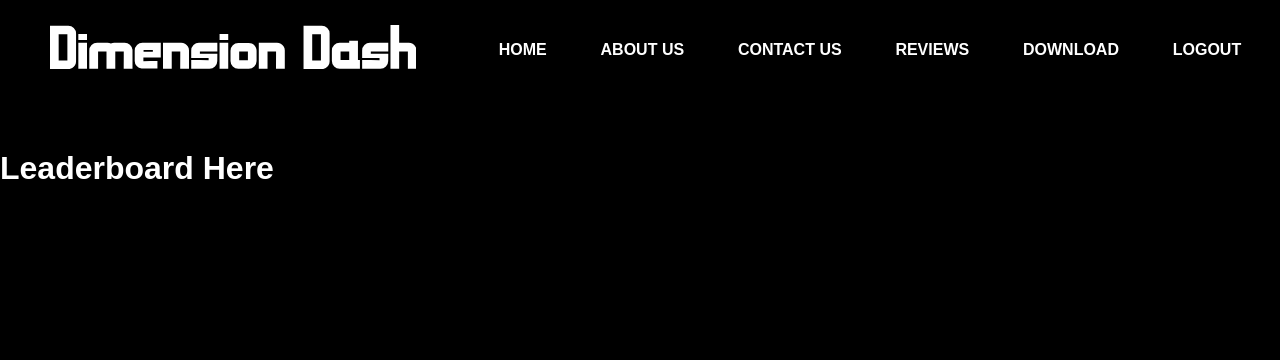
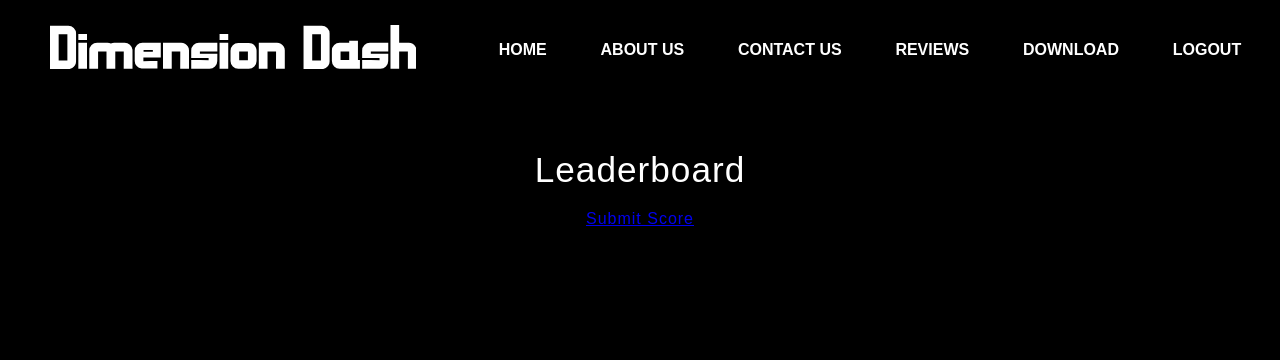
Before and after one commit to nickconnors/DimensionDash, a Django app: page / in a window 1280 px wide. Shown: the top 360 px of the page. Run offline with Django 4.2, Linux system fonts and the light colour scheme; the visitor is signed in with stand-in values (Sample User, id 1).

Commit message:
Added leaderboard

```diff
--- a/project/app/admin.py
+++ b/project/app/admin.py
@@ -1,4 +1,5 @@
 from django.contrib import admin
-from .models import Review
+from .models import Review, UserScore
 
 admin.site.register(Review)
+admin.site.register(UserScore)
--- a/project/app/models.py
+++ b/project/app/models.py
@@ -13,3 +13,7 @@
     user = models.ForeignKey(User, on_delete=models.CASCADE)
     rating = models.PositiveSmallIntegerField(choices=RATINGS)
     review_text = models.TextField()
+
+class UserScore(models.Model):
+    user = models.ForeignKey(User, on_delete=models.CASCADE)
+    highscore = models.IntegerField()
--- /dev/null
+++ b/project/app/static/leaderboard.css
@@ -0,0 +1,58 @@
+#container {
+    margin-top: 100px;
+    display: flex;
+    justify-content: center;
+    align-items: center;
+    flex-direction: column;
+    width: 100%;
+}
+
+.leaderboard-heading {
+    letter-spacing: 1px;
+    margin: 30px 0px;
+    padding: 10px 20px;
+    display: flex;
+    flex-direction: column;
+    justify-content: center;
+    align-items: center;
+}
+
+.leaderboard-heading h1 {
+    font-size: 2.2rem;
+    font-weight: 500;
+    color: #ffffff;
+    padding: 10px 20px;
+    margin-bottom: 10px;
+}
+
+.review-heading .submit-score {
+    font-size: 1.0rem;
+    font-weight: 400;
+    background-color: #202020;
+    color: #ffffff;
+    padding: 10px 20px;
+}
+
+.leaderboard-row {
+    display: flex;
+    flex-direction: row;
+    justify-content: center;
+    border-bottom: 1px solid #AFAFAF;
+    width: 25%;
+    line-height: 45px;
+  }
+
+  .user {
+    display: flex;
+    flex-direction: column;
+    width: 75%;
+    color: white;
+  }
+
+  .score {
+    display: flex;
+    flex-direction: column;
+    width: 25%;
+    color: white;
+    text-align: right;
+  }
--- a/project/app/templates/index.html
+++ b/project/app/templates/index.html
@@ -1,142 +1,19 @@
 {% extends "base.html" %}
 {% block content %}
-<h1 style="margin-top: 150px; color: white">Leaderboard Here</h1>
-<!-- <div class="container">
-    <div class="row">
-    <div class="hexagon"></div>
-    <div class="hexagon"></div>
-    <div class="hexagon"></div>
-    <div class="hexagon"></div>
-    <div class="hexagon"></div>
-    <div class="hexagon"></div>
-    <div class="hexagon"></div>
-    <div class="hexagon"></div>
-    <div class="hexagon"></div>
-    <div class="hexagon"></div>
-    <div class="hexagon"></div>
-    <div class="hexagon"></div>
-    <div class="hexagon"></div>
-    <div class="hexagon"></div>
-    <div class="hexagon"></div>
+{% load static %}
+<link rel="stylesheet" type="text/css" href="{% static 'leaderboard.css' %}">
+<div id="container">
+    <div class="leaderboard-heading">
+        <h1>Leaderboard</h1>
+        {% if user.is_authenticated %}
+            <a class="submit-score" href="{% url 'submit_score' %}">Submit Score</a>
+        {% endif %}
     </div>
-    <div class="row">
-        <div class="hexagon"></div>
-        <div class="hexagon"></div>
-        <div class="hexagon"></div>
-        <div class="hexagon"></div>
-        <div class="hexagon"></div>
-        <div class="hexagon"></div>
-        <div class="hexagon"></div>
-        <div class="hexagon"></div>
-        <div class="hexagon"></div>
-        <div class="hexagon"></div>
-        <div class="hexagon"></div>
-        <div class="hexagon"></div>
-        <div class="hexagon"></div>
-        <div class="hexagon"></div>
-        <div class="hexagon"></div>
-        </div>
-        <div class="row">
-            <div class="hexagon"></div>
-            <div class="hexagon"></div>
-            <div class="hexagon"></div>
-            <div class="hexagon"></div>
-            <div class="hexagon"></div>
-            <div class="hexagon"></div>
-            <div class="hexagon"></div>
-            <div class="hexagon"></div>
-            <div class="hexagon"></div>
-            <div class="hexagon"></div>
-            <div class="hexagon"></div>
-            <div class="hexagon"></div>
-            <div class="hexagon"></div>
-            <div class="hexagon"></div>
-            <div class="hexagon"></div>
-            </div>
 
-            <div class="row">
-                <div class="hexagon"></div>
-                <div class="hexagon"></div>
-                <div class="hexagon"></div>
-                <div class="hexagon"></div>
-                <div class="hexagon"></div>
-                <div class="hexagon"></div>
-                <div class="hexagon"></div>
-                <div class="hexagon"></div>
-                <div class="hexagon"></div>
-                <div class="hexagon"></div>
-                <div class="hexagon"></div>
-                <div class="hexagon"></div>
-                <div class="hexagon"></div>
-                <div class="hexagon"></div>
-                <div class="hexagon"></div>
-                </div>
-                <div class="row">
-                    <div class="hexagon"></div>
-                    <div class="hexagon"></div>
-                    <div class="hexagon"></div>
-                    <div class="hexagon"></div>
-                    <div class="hexagon"></div>
-                    <div class="hexagon"></div>
-                    <div class="hexagon"></div>
-                    <div class="hexagon"></div>
-                    <div class="hexagon"></div>
-                    <div class="hexagon"></div>
-                    <div class="hexagon"></div>
-                    <div class="hexagon"></div>
-                    <div class="hexagon"></div>
-                    <div class="hexagon"></div>
-                    <div class="hexagon"></div>
-                    </div>
-                    <div class="row">
-                        <div class="hexagon"></div>
-                        <div class="hexagon"></div>
-                        <div class="hexagon"></div>
-                        <div class="hexagon"></div>
-                        <div class="hexagon"></div>
-                        <div class="hexagon"></div>
-                        <div class="hexagon"></div>
-                        <div class="hexagon"></div>
-                        <div class="hexagon"></div>
-                        <div class="hexagon"></div>
-                        <div class="hexagon"></div>
-                        <div class="hexagon"></div>
-                        <div class="hexagon"></div>
-                        <div class="hexagon"></div>
-                        <div class="hexagon"></div>
-                        </div>
-                        <div class="row">
-                            <div class="hexagon"></div>
-                            <div class="hexagon"></div>
-                            <div class="hexagon"></div>
-                            <div class="hexagon"></div>
-                            <div class="hexagon"></div>
-                            <div class="hexagon"></div>
-                            <div class="hexagon"></div>
-                            <div class="hexagon"></div>
-                            <div class="hexagon"></div>
-                            <div class="hexagon"></div>
-                            <div class="hexagon"></div>
-                            <div class="hexagon"></div>
-                            <div class="hexagon"></div>
-                            <div class="hexagon"></div>
-                            <div class="hexagon"></div>
-                            </div>
-                            <div class="row">
-                                <div class="hexagon"></div>
-                                <div class="hexagon"></div>
-                                <div class="hexagon"></div>
-                                <div class="hexagon"></div>
-                                <div class="hexagon"></div>
-                                <div class="hexagon"></div>
-                                <div class="hexagon"></div>
-                                <div class="hexagon"></div>
-                                <div class="hexagon"></div>
-                                <div class="hexagon"></div>
-                                <div class="hexagon"></div>
-                                <div class="hexagon"></div>
-                                <div class="hexagon"></div>
-                                <div class="hexagon"></div>
-                                <div class="hexagon"></div>
-                                </div> -->
+    {% for user_score in user_scores  %}
+    <div class="leaderboard-row">
+        <div class="user">{{ user_score.user.username }}</div><div class="score">{{ user_score.highscore }}</div>
+    </div>
+    {% endfor %}
+</div>
 {% endblock %}
--- a/project/app/urls.py
+++ b/project/app/urls.py
@@ -10,5 +10,6 @@
     path("logout/", views.logoutUser, name="logout"),
     path("register/", views.registerUser, name="register"),
     path("about/", views.about, name="about"),
-    path("download/", views.download, name="download")
+    path("download/", views.download, name="download"),
+    path("submit_score/", views.submit_score, name="submit_score")
 ]
--- a/project/app/views.py
+++ b/project/app/views.py
@@ -5,10 +5,15 @@
 from .forms import LoginForm, SignupForm, ContactForm, ReviewForm
 from django.core.mail import send_mail
 from django.conf import settings
-from .models import Review
+from .models import Review, UserScore
+from django.views.decorators.csrf import csrf_exempt
+
 
 def index(request):
-    return render(request, 'index.html')
+    scores = UserScore.objects.all().order_by('-highscore')
+    for score in scores:
+        print(score.user.username)
+    return render(request, 'index.html', context={'user_scores': scores})
 
 def about(request):
     return render(request, 'about.html')
@@ -32,35 +37,6 @@
     else:
         form = ContactForm()
     return render(request, 'contact.html', {'form' : form})
-
-# def reviewus(request):
-#     if request.user.is_authenticated:
-#         if request.method == "POST":
-#             print("post")
-#             form = ReviewForm(data=request.POST)
-#             print(request.POST)
-#             if form.is_valid():
-#                 rating = int(form.cleaned_data['rating'])
-#                 review_text = form.cleaned_data['review_text']
-#                 user = request.user
-
-#                 try:
-#                     review = Review.objects.get(user=user)
-#                     review.rating = rating
-#                     review.review_text = review_text
-#                     review.save()
-#                 except Review.DoesNotExist:
-#                     review = Review(user=user, rating=rating, review_text=review_text)
-#                     review.save()
-
-#                 return JsonResponse({'rating': rating, 'review_text': review_text})
-#             else:
-#                 print(form.errors)
-#         else:
-#            form = ReviewForm()
-#            return render(request, 'reviewus.html', {'form' : form})
-#     else:
-#         return redirect('index')
 
 def reviewus(request):
     if request.user.is_authenticated:
@@ -154,3 +130,26 @@
         return render(request, 'download.html')
     else:
         return redirect('login')
+
+@csrf_exempt
+def submit_score(request):
+    if request.user.is_authenticated:
+        if request.method == "POST":
+            score = int(request.POST.get("score", 0))
+
+            user = request.user
+
+            try:
+                user_score = UserScore.objects.get(user=user)
+                if score > user_score.highscore:
+                    user_score.highscore = score
+                    user_score.save()
+            except UserScore.DoesNotExist:
+                user_score = UserScore(user=user, highscore=score)
+                user_score.save()
+
+            return redirect('index')
+        else:
+            return render(request, 'submit_score.html')
+    else:
+        return redirect('login')
```
Also changed, not shown: project/app/static/submit_score.css (added, +46 -0 lines), project/app/templates/submit_score.html (added, +66 -0 lines), project/app/migrations/0004_userscore.py (added).
